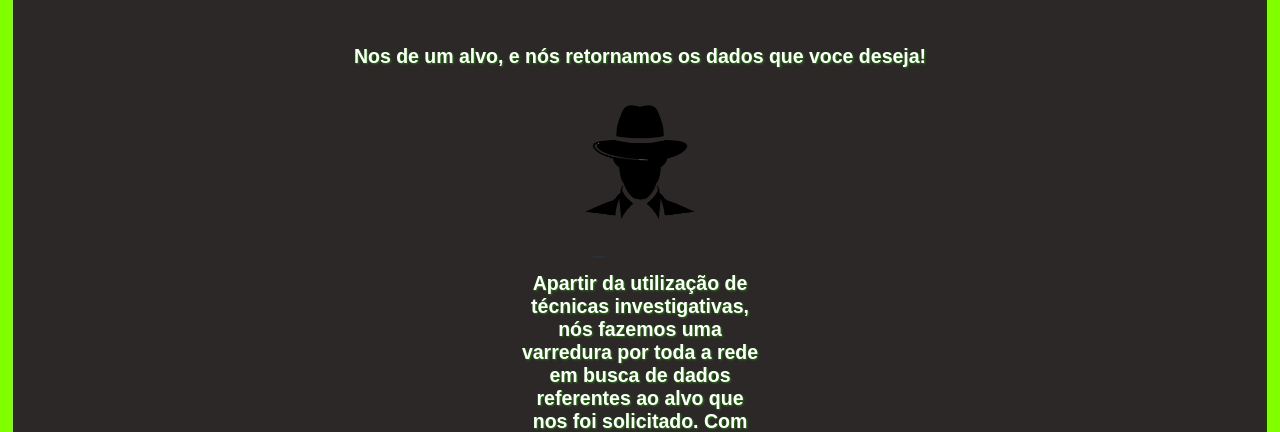
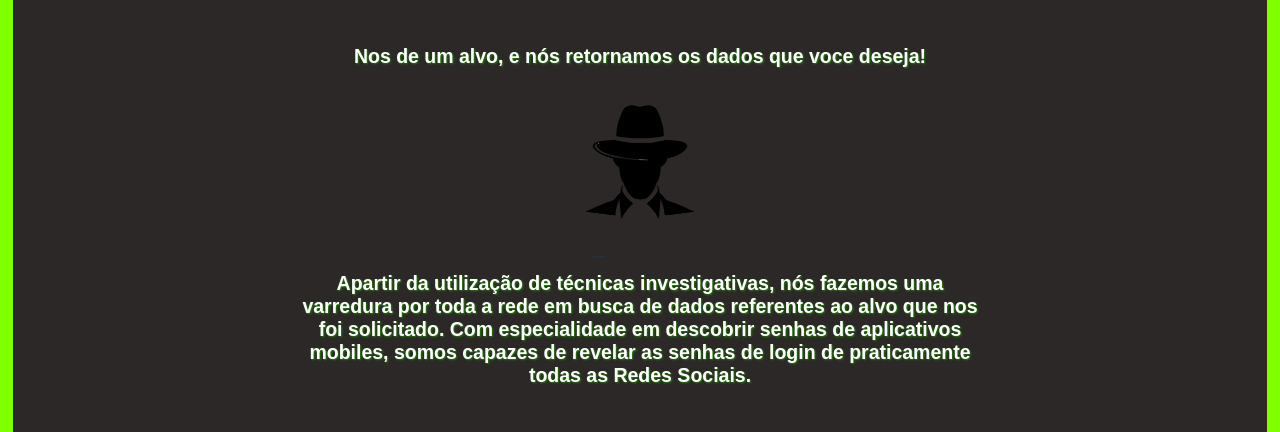
Before and after one commit to mateussilvapy/hacker, a plain HTML site: page sobre.html in a window 1280 px wide. Shown: the part 133-565 px from the top of the page. Drawn offline with Linux system fonts and the light colour scheme.

Commit message:
outro update

```diff
--- a/style01.css
+++ b/style01.css
@@ -37,7 +37,7 @@ h3 {
     padding: 50px;
     text-align: center;
     margin: auto;
-    width: 15rem;
+    width: 55%;
     font-weight: 900;
     font-size: 1.5em;
     padding-top: 1px;
```
